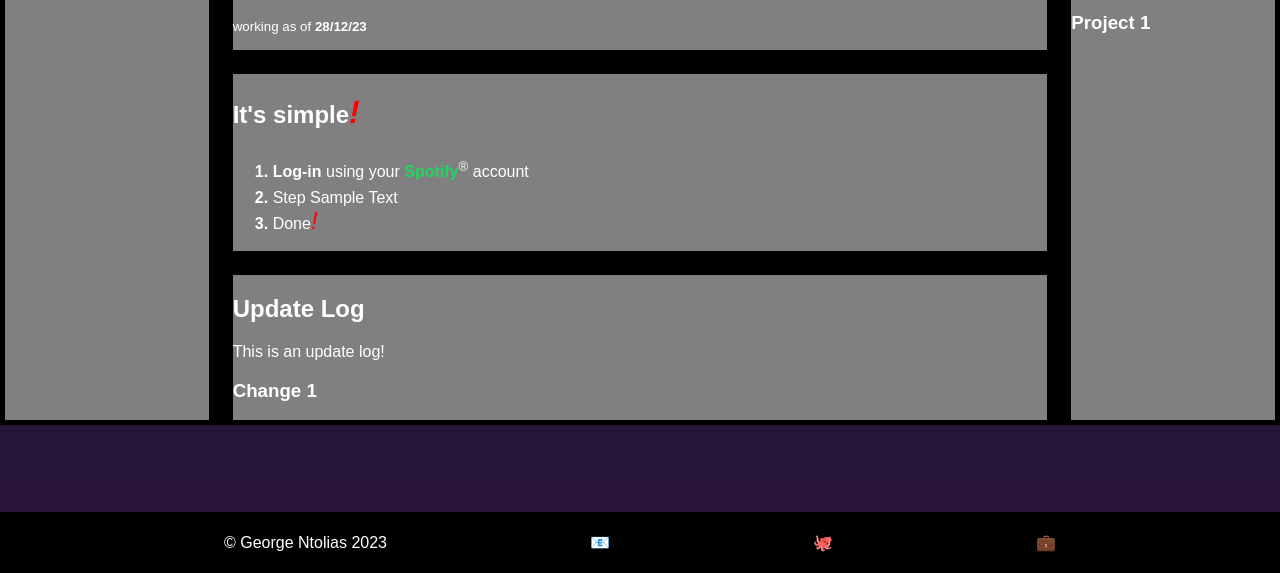
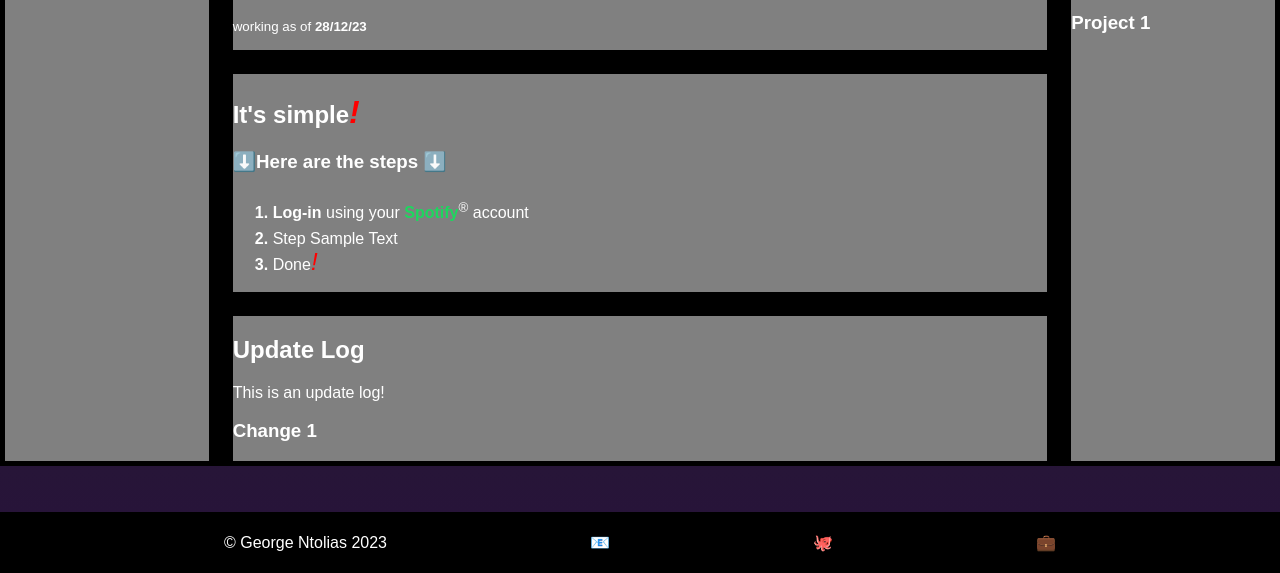
Before and after one commit to FriedImage/daily-spoti, a plain HTML site: page index.html in a window 1280 px wide. Shown: the part 227-800 px from the top of the page. Drawn offline with Linux system fonts and the light colour scheme.

Commit message:
add heading to step section

```diff
--- a/index.html
+++ b/index.html
@@ -11,6 +11,7 @@
         <div class="container navbar">
             <nav>
                 <ul>
+                    <!-- see later -->
                     <img class="logo" src="./images/daily-spoti.png" alt="Site Logo">
                     <li class="li-item"><a class="active" href="#">home</a></li>
                     <li class="li-item"><a href="#">log-in</a></li>
@@ -27,6 +28,7 @@
         <article class="gc-item steps">
             <h2 aria-label="Usage steps">It's simple<span class="bigger-excl-mark">!</span></h2>
             <section>
+                <h3>⬇️Here are the steps ⬇️</h3>
                 <ol>
                     <li><strong><a href="#">Log-in</a></strong> using your <span class="spotify-themed"><b>Spotify</b></span><sup>&reg;</sup> account</li>
                     <li>Step Sample Text</li>
```
